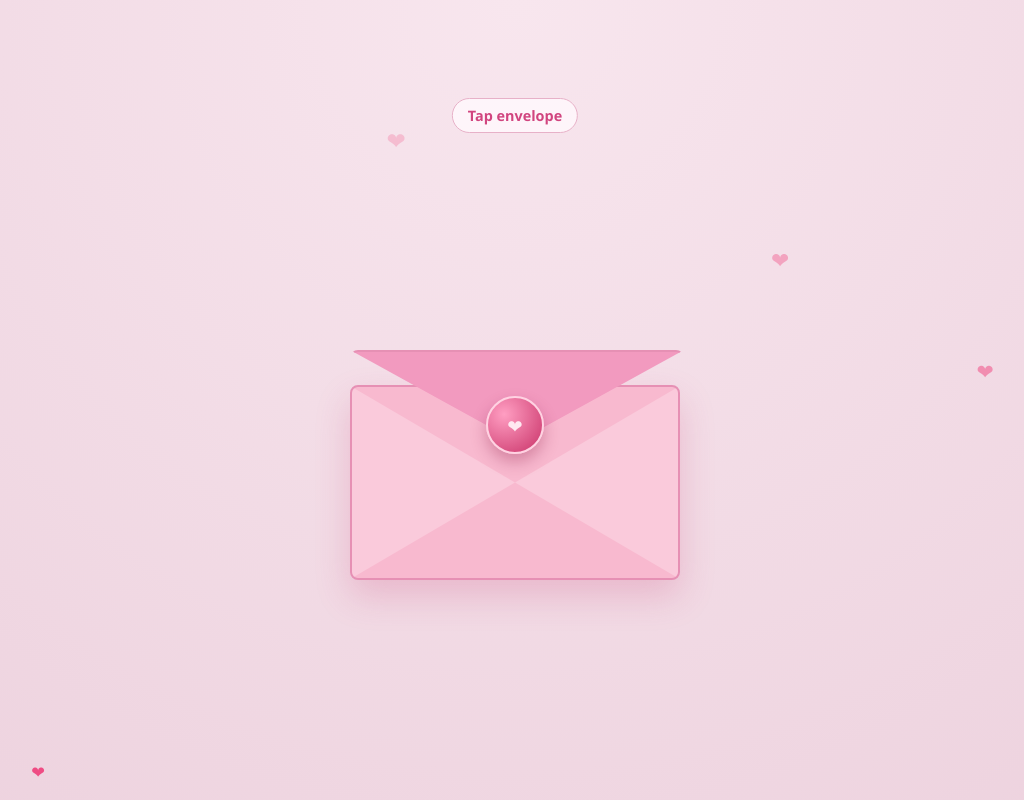
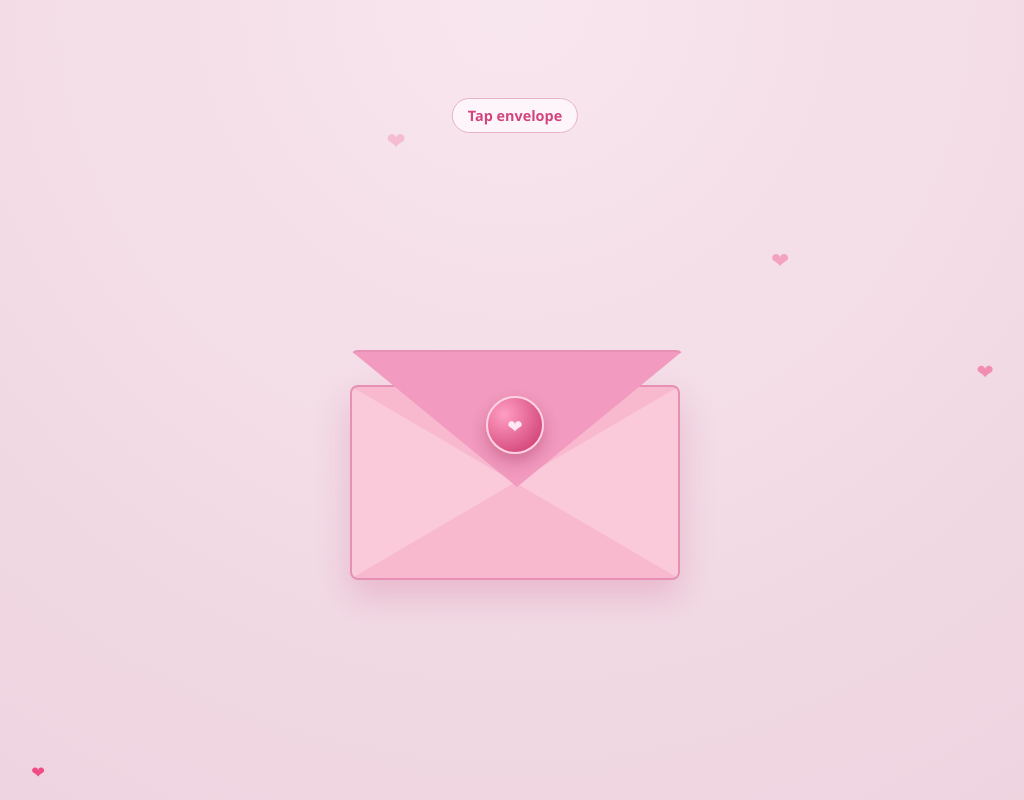
Before and after one commit to JRaldddd/Valentines2026, a plain HTML site: page index.html in a window 1280 px wide. Shown: the whole page, without its empty margins (125-1149 px from the left). Drawn offline with Linux system fonts and the light colour scheme.

Commit message:
Update index.html

```diff
--- a/index.html
+++ b/index.html
@@ -138,7 +138,7 @@
       top: 0;
       left: 0;
       width: 100%;
-      height: 90px;
+      height: 135px;
       background: #f29abf;
       clip-path: polygon(50% 100%, 0 0, 100% 0);
       border-top-left-radius: 8px;
```
